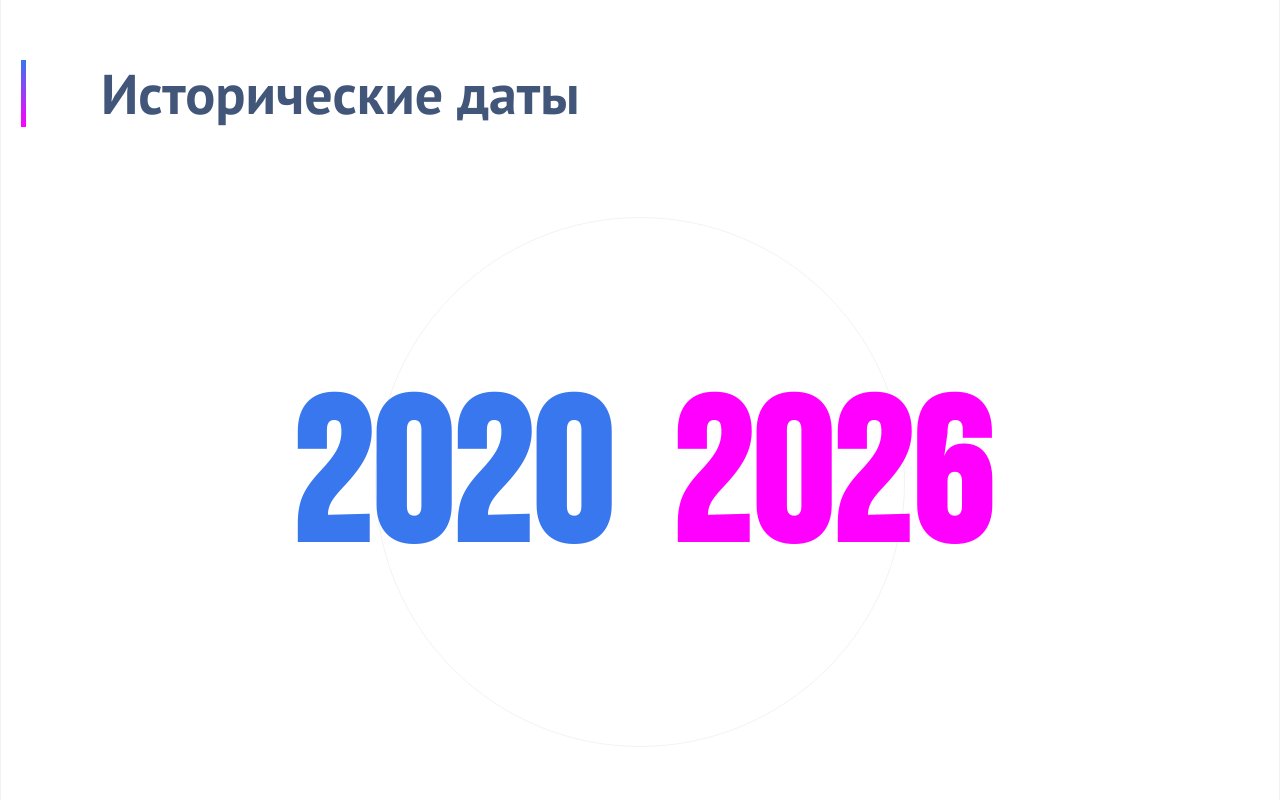
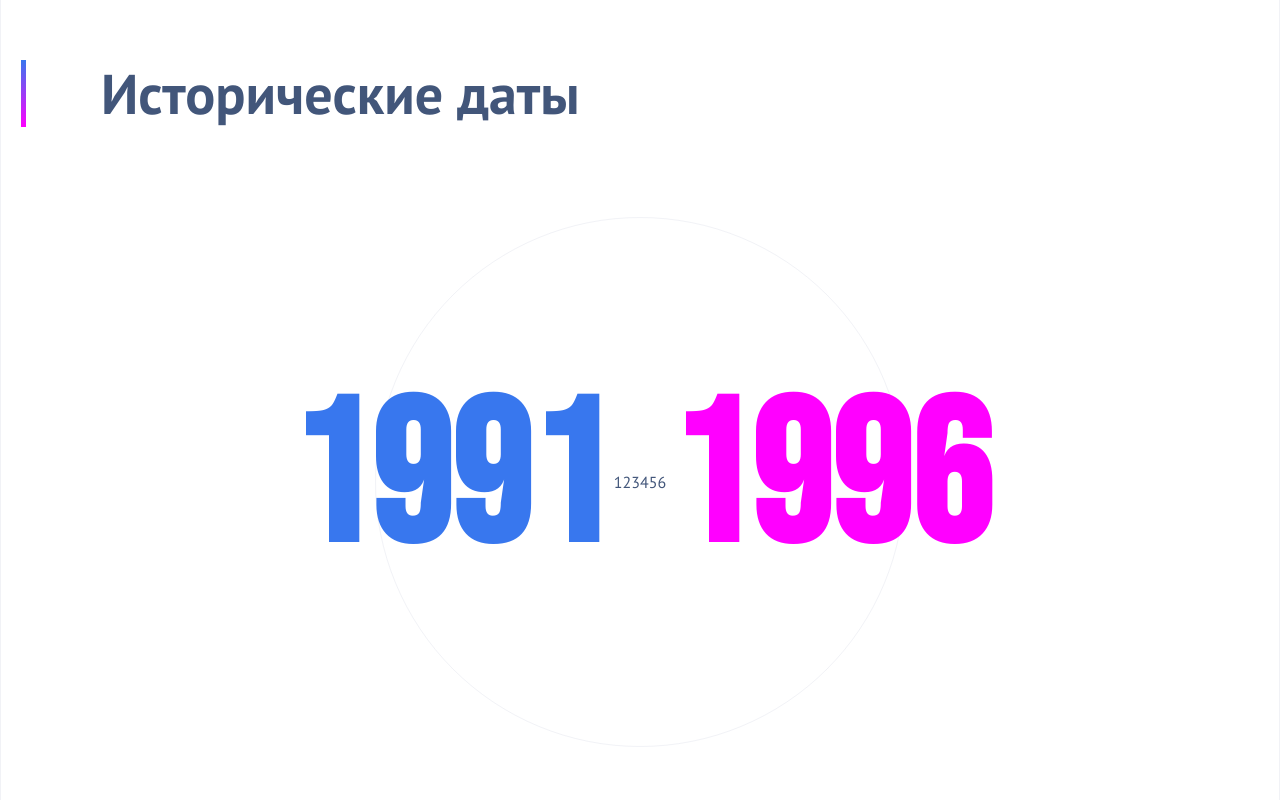
Before and after one commit to stepGT/this_react_historical_dates, a React app: page / in a window 1280 px wide. Built offline with nearby package versions, Linux system fonts and the light colour scheme; the HTML template or start-up script is replaced by a standard one.

Commit message:
Added types

```diff
--- a/src/App.tsx
+++ b/src/App.tsx
@@ -6,7 +6,7 @@ const { periods } = mockData;
 const App: React.FC = () => {
   return (
     <div className="App">
-      <HistoricalDates />
+      <HistoricalDates periods={periods} />
     </div>
   );
 };
--- a/src/components/CircleNavigation.tsx
+++ b/src/components/CircleNavigation.tsx
@@ -1,16 +1,33 @@
 import React from 'react';
 import '../styles/CircleNavigation.scss';
+import { CircleNavigationProps } from '../types';
 
-const CircleNavigation: React.FC = () => {
+const CircleNavigation: React.FC<CircleNavigationProps> = ({ periods }) => {
   return (
     <div className="circle-navigation">
       <div className="circle-navigation__container">
         <div className="circle-navigation__circle" />
+        {periods.map((prd, idx) => (
+          <div className="circle-navigation__point" key={prd.id} onClick={() => {}}>
+            <span
+              className="circle-navigation__point-label"
+              onClick={(e) => {
+                e.stopPropagation();
+              }}
+              style={{}}>
+              { prd.id }
+            </span>
+          </div>
+        ))}
       </div>
 
       <div className="circle-navigation__years">
-        <span className="circle-navigation__year circle-navigation__year--start">2020</span>
-        <span className="circle-navigation__year circle-navigation__year--end">2026</span>
+        <span className="circle-navigation__year circle-navigation__year--start">
+          {periods[0].startYear}
+        </span>
+        <span className="circle-navigation__year circle-navigation__year--end">
+          {periods[0].endYear}
+        </span>
       </div>
     </div>
   );
--- a/src/components/HistoricalDates.tsx
+++ b/src/components/HistoricalDates.tsx
@@ -1,13 +1,14 @@
 import React from 'react';
 import TitleBlock from './TitleBlock';
 import CircleNavigation from './CircleNavigation';
+import { HistoricalDatesProps } from '../types';
 
-const HistoricalDates: React.FC = () => {
+const HistoricalDates: React.FC<HistoricalDatesProps> = ({ periods }) => {
   return (
     <div className="historical-dates">
       <div className="container">
         <TitleBlock />
-        <CircleNavigation />
+        <CircleNavigation periods={periods} />
       </div>
     </div>
   );
--- /dev/null
+++ b/src/types/index.ts
@@ -0,0 +1,13 @@
+export interface TimePeriod {
+  id: number;
+  startYear: number;
+  endYear: number;
+}
+
+export interface HistoricalDatesProps {
+  periods: TimePeriod[];
+}
+
+export interface CircleNavigationProps {
+  periods: TimePeriod[];
+}
```
